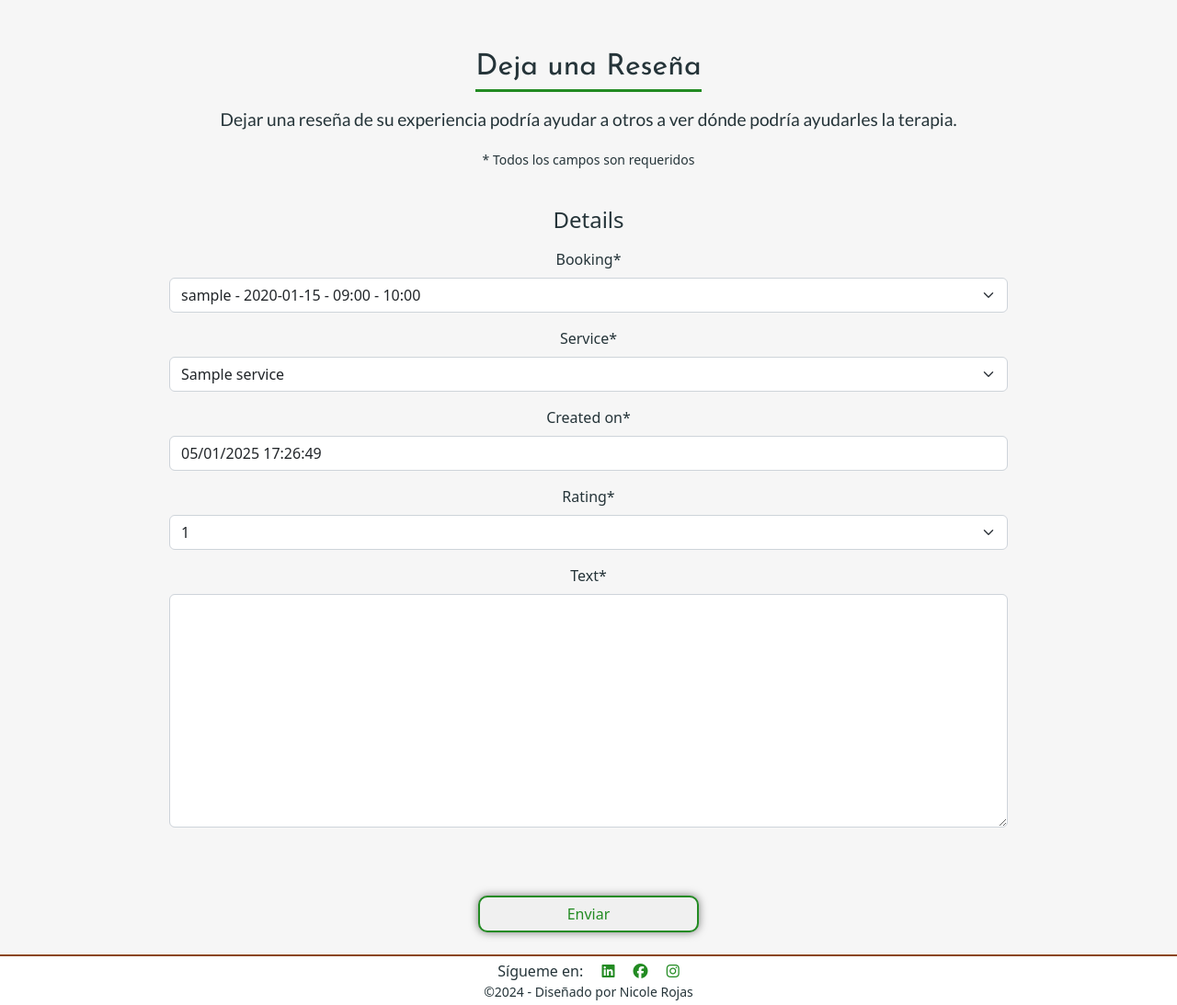
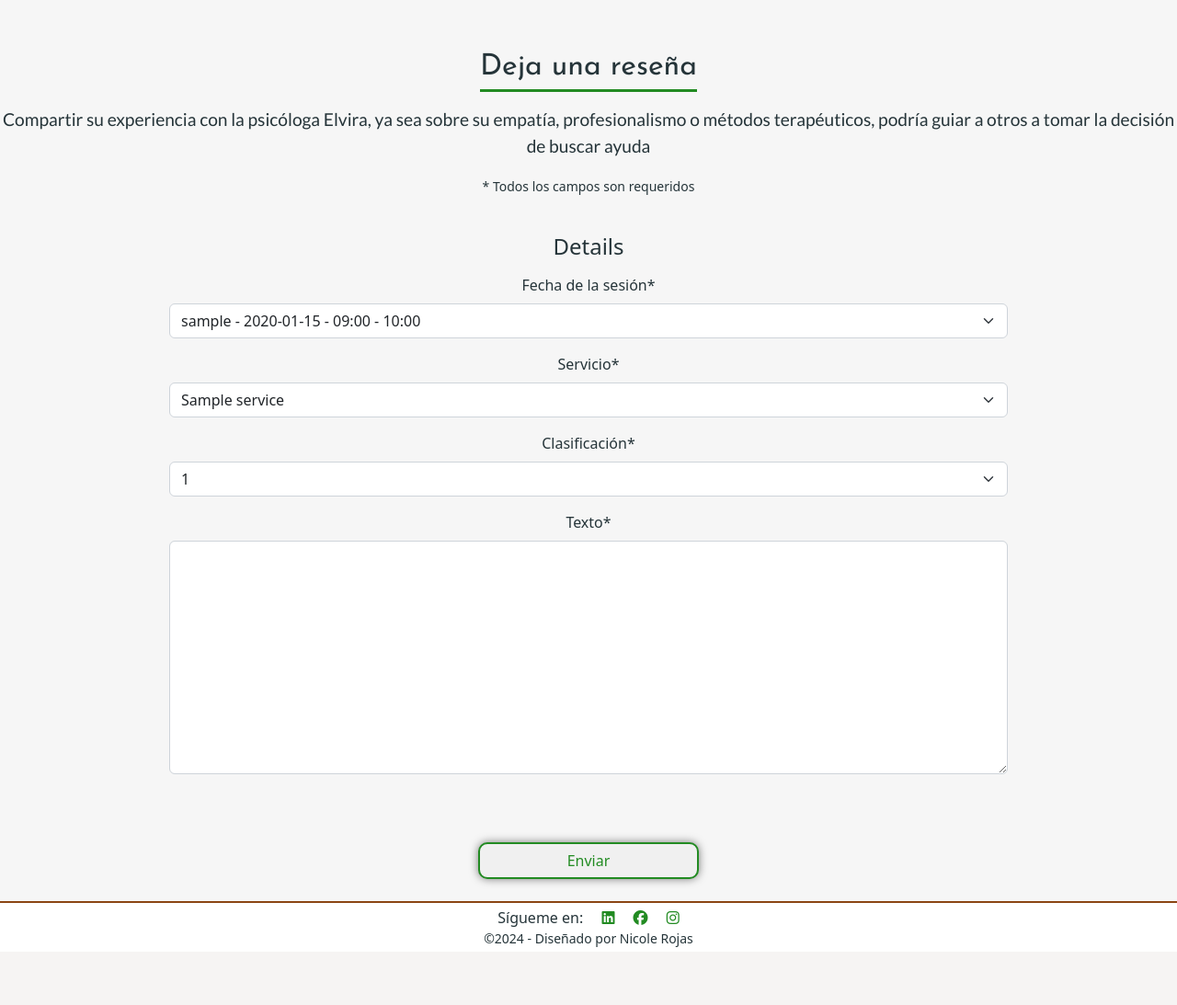
Before and after one commit to Nicolelir/Psychologist-Elvira-Espinoza-Spanish-version, a Django app: page /reviews/add/ in a window 1280 px wide. Shown: the part 71-1164 px from the top of the page at 92% size. After the commit the page ends 1101 px from the top, so only its background shows below. Run offline with Django 4.2, Linux system fonts and the light colour scheme; a user stored in the database is signed in; tables that the repository leaves empty hold one stand-in row (values such as "Sample post"); some libraries are stand-ins or nearby versions.

Commit message:
Update models, views and forms for reviews in spanish

```diff
--- a/Elvira_bookings/settings.py
+++ b/Elvira_bookings/settings.py
@@ -29,7 +29,7 @@ TEMPLATES_DIR = BASE_DIR / 'templates'
 SECRET_KEY = 'django-insecure-7j9g2q0gc8@jx5%eofg(zd7*tib-(^o=^68=orhhj-yn+6n+g='
 
 # SECURITY WARNING: don't run with debug turned on in production!
-DEBUG = False
+DEBUG = True
 ALLOWED_HOSTS = ['.gitpod.io', '.herokuapp.com']
 CSRF_TRUSTED_ORIGINS = ['https://*.gitpod.io', 'https://*.herokuapp.com']
 
--- a/reviews/admin.py
+++ b/reviews/admin.py
@@ -3,7 +3,7 @@ from .models import Review
 
 # Register your models here.
 class ReviewAdmin(admin.ModelAdmin):
-    list_display = ['author', 'created_on', 'text']
-    ordering = ['-created_on']
+    list_display = ['autor', 'creado_el', 'texto']
+    ordering = ['-creado_el']
 
 admin.site.register(Review, ReviewAdmin)
--- a/reviews/forms.py
+++ b/reviews/forms.py
@@ -9,18 +9,18 @@ class ReviewForm(forms.ModelForm):
 
 
         if user:
-            self.fields['booking'].queryset = Booking.objects.filter(user=user)
+            self.fields['fecha_de_la_sesión'].queryset = Booking.objects.filter(user=user)
 
 
         # Exclude author field manually
-        self.fields.pop('author', None)
+        self.fields.pop('autor', None)
 
     def clean_author(self):
-        author = self.cleaned_data.get('author')
+        author = self.cleaned_data.get('autor')
         if not author:
-            raise forms.ValidationError("Author field is required.")
+            raise forms.ValidationError("Autor es requerido.")
         return author
 
     class Meta:
         model = Review
-        fields = ['created_on', 'booking', 'service', 'rating', 'text']
+        fields = ['fecha_de_la_sesión', 'servicio', 'clasificación', 'texto']
--- a/reviews/models.py
+++ b/reviews/models.py
@@ -8,24 +8,16 @@ from bookings.models import Booking
 from services. models import Services
 from bookings. models import Booking
 
-# Create your models here.
-
-SERVICES_TYPES= (("online individual therapy", "Online Individual Therapy"), ("online family therapy", "Online Family Therapy"), ("workshop", "Workshop"))
-# Create your models here.
-
 class Review(models.Model):
-    """
-    A model for leaving reviews
-    """
-    author = models.ForeignKey(User, on_delete=models.CASCADE, related_name="reviews")
-    service = models.ForeignKey(Services, on_delete=models.CASCADE, related_name="reviews",  default=1)
-    booking = models.ForeignKey(Booking, on_delete=models.CASCADE, related_name="booking",  default=1)
-    created_on = models.DateTimeField(default=datetime.now)
-    rating = models.IntegerField(choices=[(i, str(i)) for i in range(1, 6)], default=1)
-    text = models.TextField()
+    autor = models.ForeignKey(User, on_delete=models.CASCADE, related_name="reviews")
+    servicio = models.ForeignKey(Services, on_delete=models.CASCADE, related_name="reviews",  default=1)
+    fecha_de_la_sesión =  models.ForeignKey(Booking, on_delete=models.CASCADE, related_name="booking",  default=1)
+    creado_el = models.DateTimeField(default=datetime.now)
+    clasificación = models.IntegerField(choices=[(i, str(i)) for i in range(1, 6)], default=1)
+    texto = models.TextField()
 
     class Meta:
-        ordering = ['-created_on']
+        ordering = ['-creado_el']
 
     def __str__(self):
-        return f"Review by {self.author.username} on {self.created_on}"
+        return f"Review by {self.autor.username} on {self.creado_el}"
--- a/reviews/templates/reviews/add_review.html
+++ b/reviews/templates/reviews/add_review.html
@@ -4,23 +4,25 @@
 {% block content %}
 {% load crispy_forms_tags %}
 <div class="text-center">
-    <h1 class="text-center mx-auto titles my-3" id="review">Deja una Reseña</h1>
-    <p class=" post lead mb-3 text-center">Dejar una reseña de su experiencia podría ayudar a otros
-                                              a ver dónde podría ayudarles la terapia.</p>
+    <h1 class="text-center mx-auto titles my-3" id="review">Deja una reseña</h1>
+    <p class=" post lead mb-3 text-center">Compartir su experiencia con la psicóloga Elvira, ya sea sobre su empatía, profesionalismo o métodos terapéuticos, podría guiar a otros a tomar la decisión de buscar ayuda</p>
     <p><small>* Todos los campos son requeridos</small></p>
     <form method="post" class="text-center w-75 mx-auto booking-section">
         {% csrf_token %}
         <div class="row">
             <div class="col m-4 mb-5">
                 <h4 class="text-center mb-3">Details</h4>
-                    {{ form.booking|as_crispy_field|safe }}
-                    {{ form.service|as_crispy_field|safe }}
-                    {{ form.created_on|as_crispy_field|safe}}
-                    {{ form.rating|as_crispy_field|safe}}
-                    {{ form.text |as_crispy_field|safe}}
+                    {{ form.fecha_de_la_sesión|as_crispy_field|safe }}
+                    {{ form.servicio|as_crispy_field|safe }}
+                    {{ form.clasificación|as_crispy_field|safe}}
+                    {{ form.texto |as_crispy_field|safe}}
                 </div>
             </div>
         <button type="submit" class="btn btn-outline-custom d-block w-25 mx-auto mb-4">Enviar</button>
     </form>
 </div>
+
+
+
+
 {% endblock %}
--- a/reviews/views.py
+++ b/reviews/views.py
@@ -22,8 +22,8 @@ class ReviewPage(ListView):
     def get_context_data(self, **kwargs):
         context = super().get_context_data(**kwargs)
         for review in context['reviews']:
-            review.full_stars = range(review.rating)
-            review.empty_stars = range(5 - review.rating)
+            review.full_stars = range(review.clasificación)
+            review.empty_stars = range(5 - review.clasificación)
         return context
 
 
@@ -32,18 +32,18 @@ def add_review(request, booking_id):
     booking = Booking.objects.get(id=booking_id)
     if booking.user != request.user:
         # User is not authorized to leave a review for this booking
-        return redirect('home')  # Redirect to home page or appropriate URL
+        return redirect('home')
 
     if request.method == 'POST':
-        form = ReviewForm(request.POST, user=request.user)  # Pass the user parameter to the form
+        form = ReviewForm(request.POST, user=request.user)
         if form.is_valid():
             review = form.save(commit=False)
             review.booking = booking
             review.author = request.user
             review.save()
-            return redirect('bookings', booking_id=booking_id)  # Redirect to booking detail page
+            return redirect('bookings', booking_id=booking_id)
     else:
-        form = ReviewForm(user=request.user)  # Pass the user parameter to the form
+        form = ReviewForm(user=request.user)
     return render(request, 'add_review.html', {'form': form})
 
 
@@ -54,20 +54,20 @@ class AddReview(LoginRequiredMixin, SuccessMessageMixin, CreateView):
     template_name = 'reviews/add_review.html'
     model = Review
     form_class = ReviewForm
-    success_url = reverse_lazy('reviews')  # Use reverse_lazy for success_url
+    success_url = reverse_lazy('reviews')
 
     def form_valid(self, form):
         # Set the author of the review to the current user
-        form.instance.author = self.request.user
+        form.instance.autor = self.request.user
         # Save the review instance
         response = super().form_valid(form)
         # Display success message
-        messages.success(self.request, 'Review added successfully.')
+        messages.success(self.request, 'Tu reseña ha sido agregada!')
         return response
 
     def get_form_kwargs(self):
         kwargs = super().get_form_kwargs()
-        kwargs['user'] = self.request.user  # Pass the current user to the form
+        kwargs['user'] = self.request.user
         return kwargs
 
 class ReviewList(generic.ListView):
@@ -80,7 +80,7 @@ class ReviewList(generic.ListView):
 
     def get_context_data(self, **kwargs):
         context = super().get_context_data(**kwargs)
-        context['reviews'] = context['object_list']  # Set 'reviews' to the paginated queryset
+        context['reviews'] = context['object_list']
         return context
 
 class ReviewDetail(DetailView):
--- a/templates/includes/header.html
+++ b/templates/includes/header.html
@@ -39,7 +39,7 @@
             </a>
             <div class="dropdown-menu"  aria-labelledby="navbarDropdown">
               <a class="dropdown-item {% if url_name == 'bookings' %}active{% endif %}" href="{% url 'bookings' %}">Mis reservas</a>
-              <a class="dropdown-item {% if url_name == 'review_add' %}active{% endif %}" href="{% url 'review_add' %}">Agrega una reseña</a>
+              <a class="dropdown-item {% if url_name == 'review_add' %}active{% endif %}" href="{% url 'review_add'  %}">Agrega una reseña</a>
               <div class="dropdown-divider"></div>
               <a class="dropdown-item" href="{% url 'account_logout' %}">Cerrar sesión</a>
             </div>
```
Also changed, not shown: reviews/templates/reviews/review_detail.html (+6 -6 lines), reviews/templates/reviews/reviews.html (+25 -10 lines), reviews/migrations/0002_alter_review_options_rename_author_review_autor_and_more.py (added), reviews/migrations/0003_alter_review_creado_el.py (added), reviews/migrations/0004_alter_review_creado_el.py (added).
